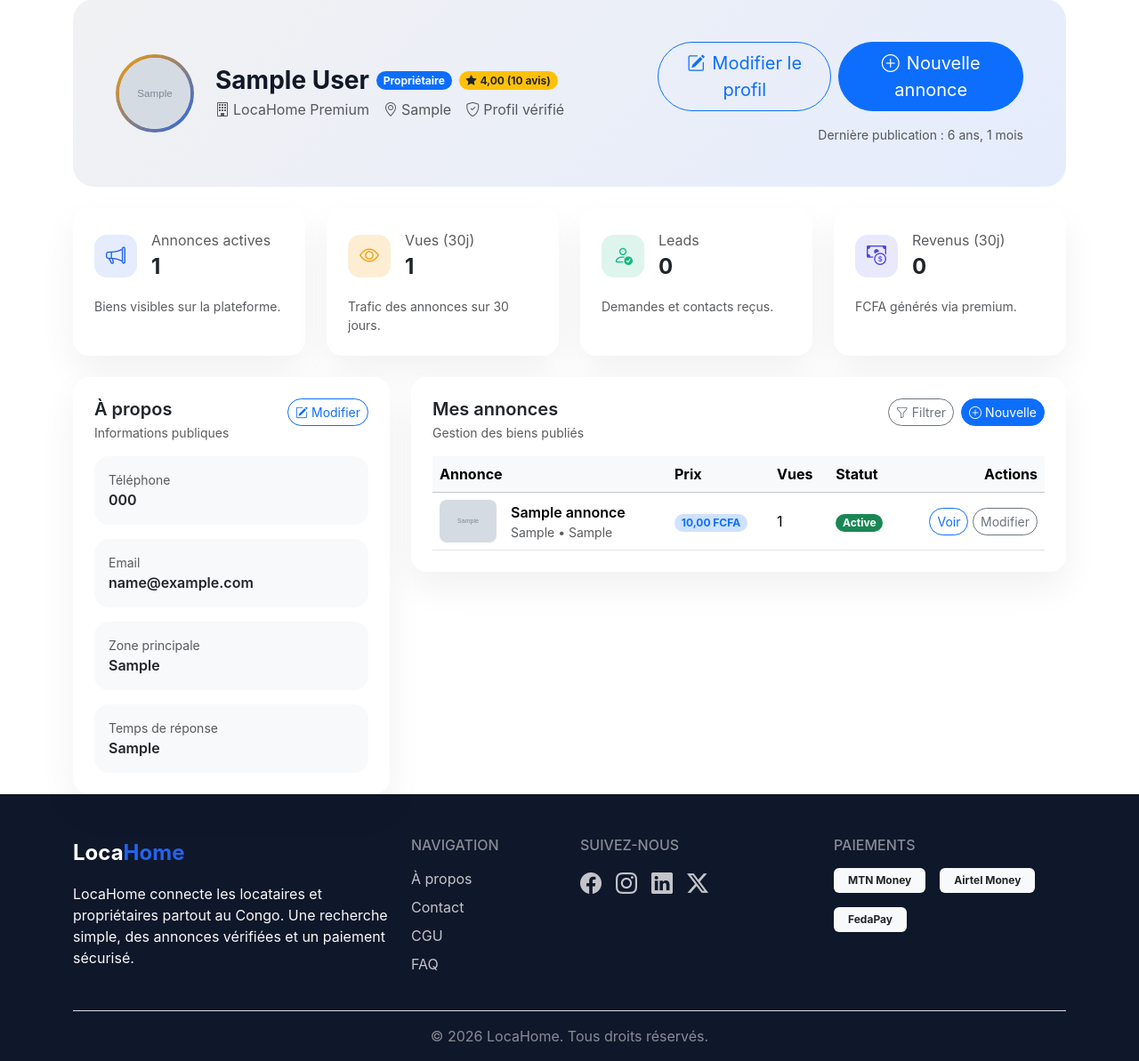
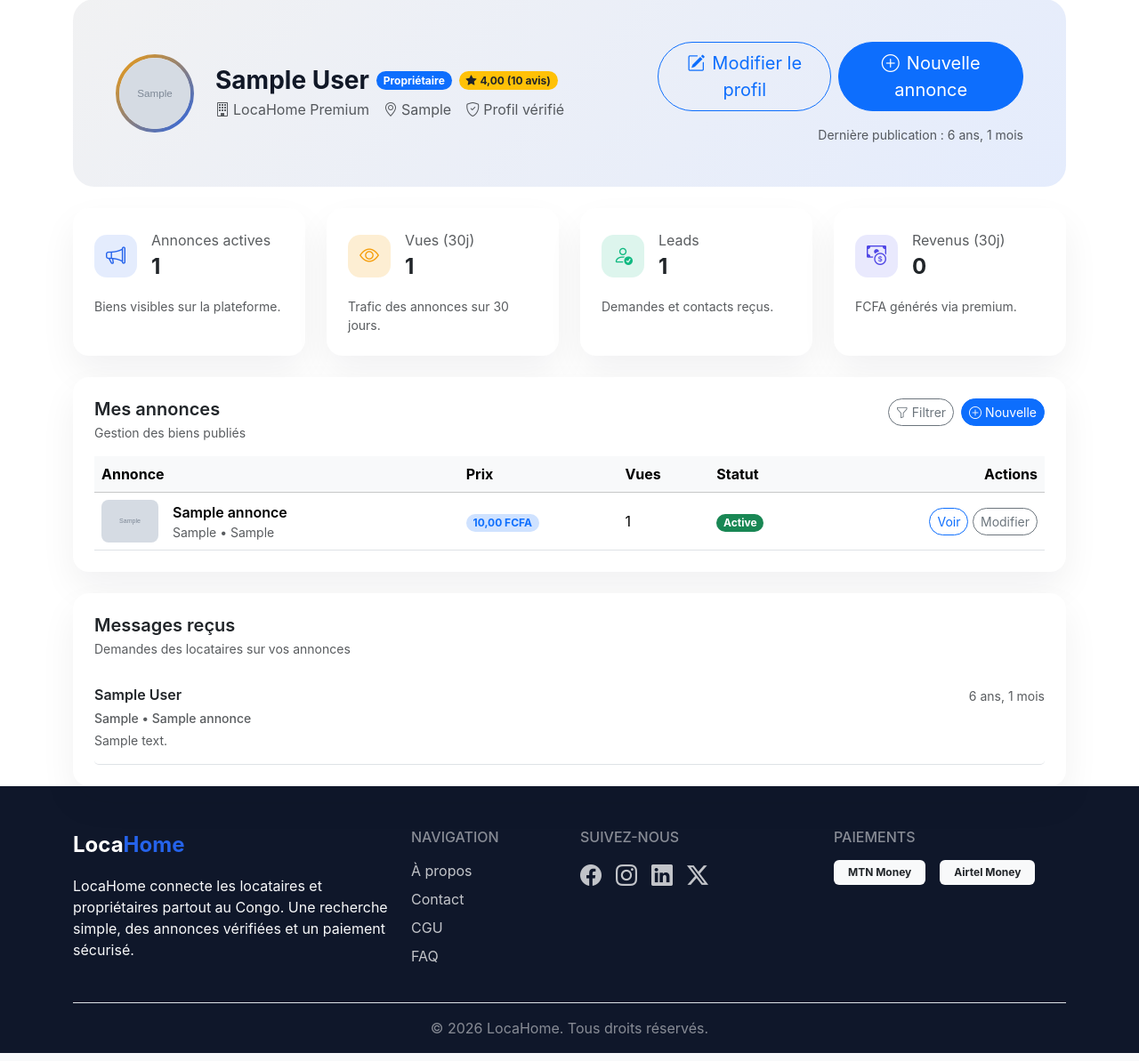
Before and after one commit to inzo3/inzoprojet, a Django app: page /compte/profil/proprietaire/ in a window 1280 px wide. Shown: the part 121-1314 px from the top of the page at 89% size. Run offline with Django 5.2, Linux system fonts and the light colour scheme; a user stored in the database is signed in; tables that the repository leaves empty hold one stand-in row (values such as "Sample post"); grey boxes marked "Sample" are stand-in pictures.

Commit message:
Mise à jour des vues, modèles et templates, ajout d'un miniteur de 24h lorsque le locataire active le profil du propriétaire

```diff
--- a/accounts/views.py
+++ b/accounts/views.py
@@ -78,13 +78,22 @@
     proprietaire = getattr(request.user, 'proprietaire', None)
     annonces_actives = 0
     total_vues = 0
+    messages_recus = []
+    nombre_messages = 0
     if proprietaire:
         annonces_actives = proprietaire.annonces.filter(statut='active').count()
         total_vues = sum(annonce.nombre_vues for annonce in proprietaire.annonces.all())
+    from messagerie.models import Message
+    messages_recus = Message.objects.filter(destinataire=request.user).select_related(
+        'expediteur', 'annonce'
+    ).order_by('-date_envoi')[:15]
+    nombre_messages = Message.objects.filter(destinataire=request.user).count()
     return render(request, 'accounts/profil_proprietaire.html', {
         'proprietaire': proprietaire,
         'annonces_actives': annonces_actives,
         'total_vues': total_vues,
+        'messages_recus': messages_recus,
+        'nombre_messages': nombre_messages,
     })
 
 
--- a/paiements/models.py
+++ b/paiements/models.py
@@ -10,7 +10,6 @@
     METHODE_CHOICES = [
         ('mtn', 'MTN Money'),
         ('airtel', 'Airtel Money'),
-        ('fedapay', 'FedaPay'),
     ]
 
     STATUT_CHOICES = [
--- a/paiements/views.py
+++ b/paiements/views.py
@@ -40,15 +40,15 @@
             statut='valide'  # En production, vérifier avec l'API de paiement
         )
 
-        # Créer le contact débloqué (valable 30 jours)
+        # Créer le contact débloqué (valable 24 heures)
         ContactDebloque.objects.create(
             user=request.user,
             annonce=annonce,
             paiement=paiement,
-            date_expiration=timezone.now() + timedelta(days=30)
+            date_expiration=timezone.now() + timedelta(hours=24)
         )
 
-        messages.success(request, 'Contact débloqué avec succès!')
+        messages.success(request, 'Contact débloqué avec succès! Visible pendant 24 heures.')
         return redirect('annonces:annonce_detail', pk=annonce_id)
 
     return render(request, 'paiements/paiement.html', {
--- a/templates/accounts/profil_proprietaire.html
+++ b/templates/accounts/profil_proprietaire.html
@@ -164,7 +164,7 @@
           </span>
           <div>
             <div class="text-muted">Leads</div>
-            <div class="fw-bold fs-4">0</div>
+            <div class="fw-bold fs-4">{{ nombre_messages|default:0 }}</div>
           </div>
         </div>
         <div class="text-muted small mt-3">Demandes et contacts reçus.</div>
@@ -187,42 +187,7 @@
   </section>
 
   <section class="row g-4">
-    <div class="col-lg-4">
-      <div class="card panel-card p-4 h-100">
-        <div class="d-flex justify-content-between align-items-start mb-3">
-          <div>
-            <h2 class="h5 fw-semibold mb-1">À propos</h2>
-            <div class="text-muted small">Informations publiques</div>
-          </div>
-          <button type="button" class="btn btn-sm btn-outline-primary rounded-pill">
-            <i class="bi bi-pencil-square me-1"></i>Modifier
-          </button>
-        </div>
-
-        <div class="d-grid gap-3">
-          <div class="p-3 bg-light rounded-4">
-            <div class="text-muted small">Téléphone</div>
-            <div class="fw-semibold">{{ user.phone|default:"Non renseigné" }}</div>
-          </div>
-          <div class="p-3 bg-light rounded-4">
-            <div class="text-muted small">Email</div>
-            <div class="fw-semibold">{{ user.email }}</div>
-          </div>
-          {% if proprietaire %}
-          <div class="p-3 bg-light rounded-4">
-            <div class="text-muted small">Zone principale</div>
-            <div class="fw-semibold">{{ proprietaire.zone_principale|default:"Non renseigné" }}</div>
-          </div>
-          <div class="p-3 bg-light rounded-4">
-            <div class="text-muted small">Temps de réponse</div>
-            <div class="fw-semibold">{{ proprietaire.temps_reponse|default:"Non renseigné" }}</div>
-          </div>
-          {% endif %}
-        </div>
-      </div>
-    </div>
-
-    <div class="col-lg-8">
+    <div class="col-12">
       <div class="card panel-card p-4 mb-4">
         <div class="d-flex justify-content-between align-items-start gap-3 mb-3">
           <div>
@@ -297,6 +262,44 @@
         </div>
         {% endif %}
       </div>
+
+      <div class="card panel-card p-4 mt-4">
+        <div class="d-flex justify-content-between align-items-start gap-3 mb-3">
+          <div>
+            <h2 class="h5 fw-semibold mb-1">Messages reçus</h2>
+            <div class="text-muted small">Demandes des locataires sur vos annonces</div>
+          </div>
+        </div>
+
+        {% if messages_recus %}
+        <div class="list-group list-group-flush">
+          {% for msg in messages_recus %}
+          <div class="list-group-item px-0 py-3 {% if not msg.lu %}bg-light bg-opacity-50{% endif %} border-0 border-bottom">
+            <div class="d-flex gap-3">
+              <div class="flex-grow-1 min-w-0">
+                <div class="d-flex justify-content-between align-items-start flex-wrap gap-2 mb-1">
+                  <h6 class="fw-semibold mb-0">
+                    {{ msg.expediteur.get_full_name|default:msg.expediteur.username }}
+                    {% if not msg.lu %}<span class="badge bg-primary ms-2 pill">Nouveau</span>{% endif %}
+                  </h6>
+                  <span class="text-muted small">{{ msg.date_envoi|timesince }}</span>
+                </div>
+                <div class="fw-medium text-muted small mb-1">
+                  {{ msg.sujet|default:"Sans sujet" }}{% if msg.annonce %} • {{ msg.annonce.titre }}{% endif %}
+                </div>
+                <p class="mb-0 text-muted small">{{ msg.contenu|truncatewords:20 }}</p>
+              </div>
+            </div>
+          </div>
+          {% endfor %}
+        </div>
+        {% else %}
+        <div class="text-center py-5">
+          <i class="bi bi-chat-dots fs-1 text-muted"></i>
+          <p class="text-muted mt-3 mb-0">Aucun message pour le moment.</p>
+        </div>
+        {% endif %}
+      </div>
     </div>
   </section>
 </div>
--- a/templates/base.html
+++ b/templates/base.html
@@ -117,7 +117,6 @@
             <div class="d-flex flex-wrap gap-3 align-items-center">
               <span class="badge bg-light text-dark px-3 py-2">MTN Money</span>
               <span class="badge bg-light text-dark px-3 py-2">Airtel Money</span>
-              <span class="badge bg-light text-dark px-3 py-2">FedaPay</span>
             </div>
           </div>
         </div>
--- a/templates/paiements/paiement.html
+++ b/templates/paiements/paiement.html
@@ -125,7 +125,7 @@
                 </div>
                 <div class="small text-muted d-flex align-items-center gap-2">
                   <i class="bi bi-shield-lock"></i>
-                  Paiement sécurisé par FedaPay
+                  Paiement sécurisé par Mobile Money
                 </div>
                 <div class="d-flex gap-3">
                   <a href="{% url 'annonces:annonce_detail' pk=annonce.pk %}" class="btn btn-outline-secondary w-50">
@@ -147,7 +147,7 @@
           <ul class="list-unstyled d-grid gap-3 mb-0 small">
             <li class="d-flex align-items-start gap-3">
               <span class="text-primary fs-4"><i class="bi bi-shield-check"></i></span>
-              <span>Les paiements sont sécurisés via FedaPay, MTN Money ou Airtel Money.</span>
+              <span>Les paiements sont sécurisés via MTN Money ou Airtel Money.</span>
             </li>
             <li class="d-flex align-items-start gap-3">
               <span class="text-primary fs-4"><i class="bi bi-info-circle"></i></span>
```
Also changed, not shown: annonces/views.py (+31 -1 lines), templates/annonces/annonce_detail.html (+47 -11 lines).
